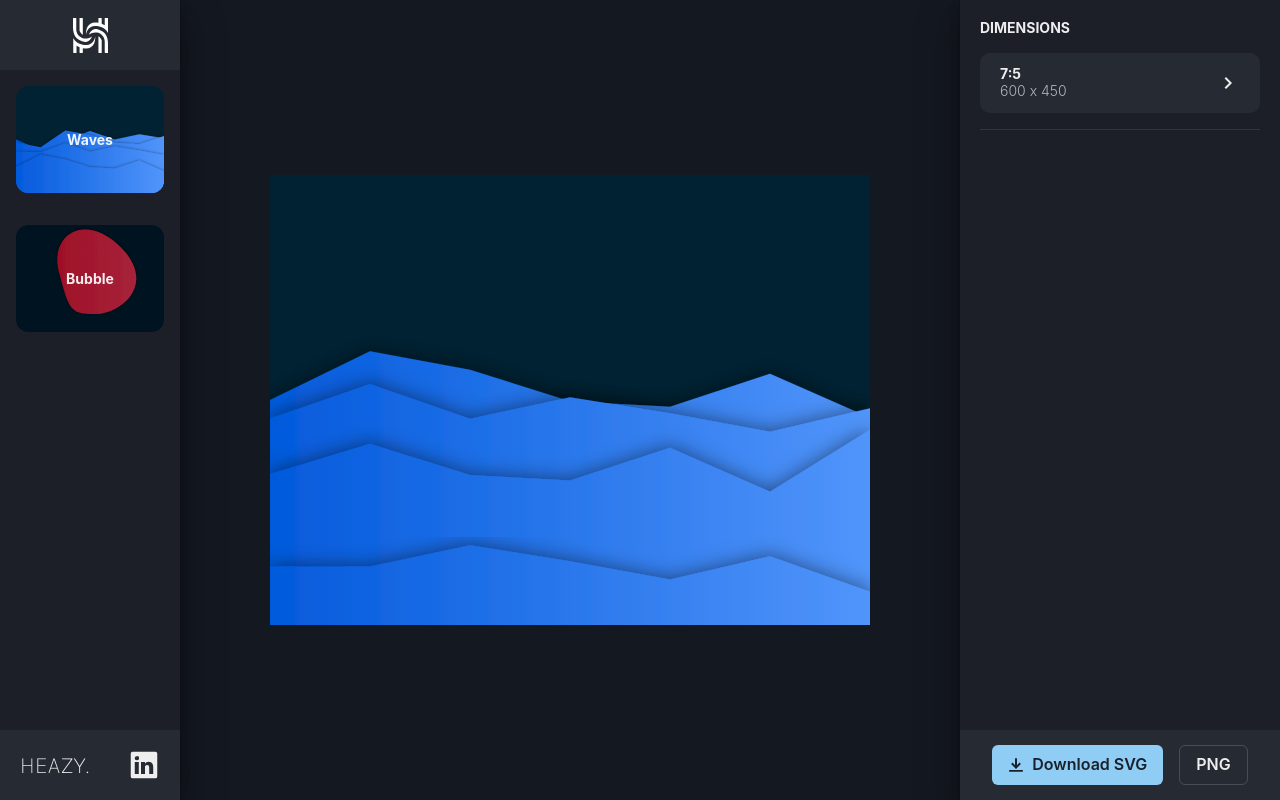
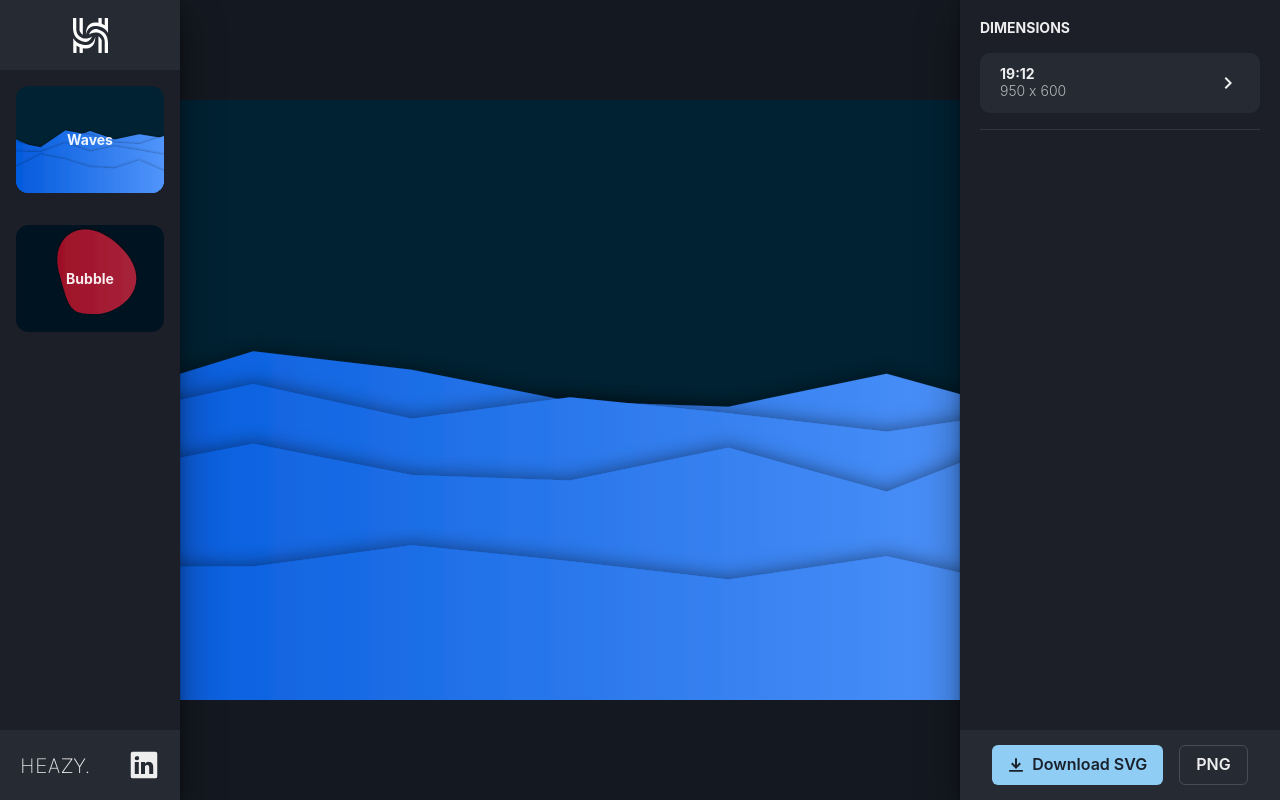
Before and after one commit to MaximBuz/heazy-svg-creator, a React (Create React App) app: page / in a window 1280 px wide. Built offline with nearby package versions, Linux system fonts and the light colour scheme.

Commit message:
implemented dimension change

```diff
--- a/src/App.tsx
+++ b/src/App.tsx
@@ -1,5 +1,5 @@
 // React
-import { useCallback, useRef } from 'react';
+import { useCallback, useRef, useState } from 'react';
 
 // Components
 import Bubble from './components/Blob';
@@ -8,21 +8,31 @@ import RightMenu from './components/RightMenu/RightMenu';
 import StackedWave from './components/StackedWave';
 
 // Design
-import { Flex, Stack, Text, Container, Image, Heading, chakra, Box, Icon } from '@chakra-ui/react';
+import { Flex, Container } from '@chakra-ui/react';
 
 // Utils
+import { aspectRatio } from './utils/calculations/aspectRatio';
 import { downloadBlob } from './utils/downloadBlob';
 
 function App() {
-  // test downloading
+  /* --------- DIMENSION CHANGE --------- */
+  const [width, setWidth] = useState<number>(950);
+  const [height, setHeight] = useState<number>(600);
+
+  const canvasDimensions = {
+    width: width,
+    height: height,
+    widthRatio: aspectRatio(width / height, 50)[0],
+    heightRatio: aspectRatio(width / height, 50)[1],
+  };
+
+  /* --------- DOWNLOADING --------- */
   const svgRef = useRef<SVGAElement | null>(null);
-
   const downloadSVG = useCallback(() => {
     const svg = svgRef.current?.innerHTML;
     const blob = new Blob([svg as BlobPart], { type: 'image/svg+xml' });
     downloadBlob(blob, 'design.svg');
   }, []);
-
 
   return (
     <Flex
@@ -39,8 +49,8 @@ function App() {
           svgRef = {svgRef}
           type="smooth"
           seed={1}
-          width={window.innerWidth / 3}
-          height={window.innerHeight + 10}
+          width={canvasDimensions.width}
+          height={canvasDimensions.height}
           startWaveColor="#B7E7FF"
           stopWaveColor="#927ace"
           bgColor="#E8F7FF"
@@ -58,8 +68,8 @@ function App() {
         {/* <Bubble
           svgRef={svgRef}
           seed={1}
-          width={900}
-          height={650}
+          width={canvasDimensions.width}
+          height={canvasDimensions.height}
           startWaveColor="#A7233A"
           stopWaveColor="#9e1027"
           bgColor="#001320"
@@ -75,8 +85,8 @@ function App() {
           svgRef={svgRef}
           type="peak"
           seed={5}
-          width={600}
-          height={450}
+          width={canvasDimensions.width}
+          height={canvasDimensions.height}
           startWaveColor="#035adc"
           stopWaveColor="#5195fb"
           bgColor="#002233"
@@ -94,8 +104,8 @@ function App() {
         {/* <StackedWave
           type="peak"
           seed={2}
-          width={900}
-          height={650}
+          width={canvasDimensions.width}
+          height={canvasDimensions.height}
           startWaveColor="#309e24"
           stopWaveColor="#e5de00"
           bgColor="#002233"
@@ -109,12 +119,12 @@ function App() {
           strokeShrink={true}
         /> */}
       </Container>
-      <RightMenu onClick={downloadSVG} canvasSize={{
-        width: 600,
-        height: 450,
-        widthRatio: 7,
-        heightRatio: 5
-      }}></RightMenu>
+      <RightMenu
+        onClick={downloadSVG}
+        handleWidthChange={setWidth}
+        handleHeightChange={setHeight}
+        canvasDimensions={canvasDimensions}
+      ></RightMenu>
     </Flex>
   );
 }
--- a/src/components/RightMenu/RightMenu.tsx
+++ b/src/components/RightMenu/RightMenu.tsx
@@ -1,4 +1,4 @@
-import React, { useRef } from 'react';
+import React, { Dispatch, SetStateAction, useRef } from 'react';
 
 // Design
 import {
@@ -32,15 +32,22 @@ import { ChevronLeftIcon, ChevronRightIcon, DownloadIcon } from '@chakra-ui/icon
 
 export interface IRightMenuProps {
   onClick: () => void;
-  canvasSize: {
+  canvasDimensions: {
     width: number;
     height: number;
     widthRatio: number;
     heightRatio: number;
   };
+  handleWidthChange: Dispatch<SetStateAction<number>>;
+  handleHeightChange: Dispatch<SetStateAction<number>>;
 }
 
-const RightMenu: React.FunctionComponent<IRightMenuProps> = ({ onClick, canvasSize }) => {
+const RightMenu: React.FunctionComponent<IRightMenuProps> = ({
+  onClick,
+  canvasDimensions,
+  handleWidthChange,
+  handleHeightChange,
+}) => {
   const {
     isOpen: isDimensionDrawerOpen,
     onOpen: onDimensionDrawerOpen,
@@ -72,6 +79,8 @@ const RightMenu: React.FunctionComponent<IRightMenuProps> = ({ onClick, canvasSi
           justifyContent="space-between"
           alignItems="center"
           padding={5}
+          sx={{ transition: '0.5s' }}
+          _hover={{ background: '#2e3643', cursor: 'pointer' }}
           ref={dimensionDrawerButtonRef}
           onClick={onDimensionDrawerOpen}
         >
@@ -79,12 +88,12 @@ const RightMenu: React.FunctionComponent<IRightMenuProps> = ({ onClick, canvasSi
             <Heading
               fontSize="sm"
               fontWeight="bolder"
-            >{`${canvasSize.widthRatio}:${canvasSize.heightRatio}`}</Heading>
+            >{`${canvasDimensions.widthRatio}:${canvasDimensions.heightRatio}`}</Heading>
             <Heading
               fontSize="sm"
               fontWeight="light"
               opacity={0.7}
-            >{`${canvasSize.width} x ${canvasSize.height}`}</Heading>
+            >{`${canvasDimensions.width} x ${canvasDimensions.height}`}</Heading>
           </Flex>
           <ChevronRightIcon boxSize={6} />
         </Flex>
@@ -117,7 +126,7 @@ const RightMenu: React.FunctionComponent<IRightMenuProps> = ({ onClick, canvasSi
         onClose={onDimensionDrawerClose}
         finalFocusRef={dimensionDrawerButtonRef}
       >
-        <DrawerOverlay />
+        {/* <DrawerOverlay /> */}
         <DrawerContent bgColor="#1c1f27">
           <DrawerHeader>
             <Stack spacing={2.5}>
@@ -131,13 +140,17 @@ const RightMenu: React.FunctionComponent<IRightMenuProps> = ({ onClick, canvasSi
                   rounded="full"
                   centerContent
                 >
-                  <ChevronLeftIcon onClick={onDimensionDrawerClose}/>
+                  <ChevronLeftIcon onClick={onDimensionDrawerClose} />
                 </Circle>
                 <Heading as="h3" size="xs" textTransform="uppercase" textAlign="center">
                   Dimensions
                 </Heading>
               </Flex>
               <Divider></Divider>
+            </Stack>
+          </DrawerHeader>
+          <DrawerBody>
+            <Stack>
               <HStack>
                 <InputGroup>
                   <InputLeftElement
@@ -147,7 +160,7 @@ const RightMenu: React.FunctionComponent<IRightMenuProps> = ({ onClick, canvasSi
                     fontSize="sm"
                     children="w"
                   />
-                  <Input value={canvasSize.width} />
+                  <Input value={canvasDimensions.width} onChange={(e) => handleWidthChange(Number(e.target.value))} />
                   <InputRightElement fontWeight="light" opacity={0.7} fontSize="sm" children="px" />
                 </InputGroup>
                 <InputGroup>
@@ -158,14 +171,11 @@ const RightMenu: React.FunctionComponent<IRightMenuProps> = ({ onClick, canvasSi
                     pointerEvents="none"
                     children="h"
                   />
-                  <Input value={canvasSize.height} />
+                  <Input value={canvasDimensions.height} onChange={(e) => handleHeightChange(Number(e.target.value))} />
                   <InputRightElement fontWeight="light" opacity={0.7} fontSize="sm" children="px" />
                 </InputGroup>
               </HStack>
             </Stack>
-          </DrawerHeader>
-          <DrawerBody>
-            <Input placeholder="Type here..." />
           </DrawerBody>
         </DrawerContent>
       </Drawer>
--- /dev/null
+++ b/src/utils/calculations/aspectRatio.ts
@@ -0,0 +1,29 @@
+// https://stackoverflow.com/questions/1186414/whats-the-algorithm-to-calculate-aspect-ratio
+export function aspectRatio(val: number, lim: number): number[] {
+  var lower = [0, 1];
+  var upper = [1, 0];
+
+  while (true) {
+    var mediant = [lower[0] + upper[0], lower[1] + upper[1]];
+
+    if (val * mediant[1] > mediant[0]) {
+      if (lim < mediant[1]) {
+        return upper;
+      }
+      lower = mediant;
+    } else if (val * mediant[1] == mediant[0]) {
+      if (lim >= mediant[1]) {
+        return mediant;
+      }
+      if (lower[1] < upper[1]) {
+        return lower;
+      }
+      return upper;
+    } else {
+      if (lim < mediant[1]) {
+        return lower;
+      }
+      upper = mediant;
+    }
+  }
+}
```
